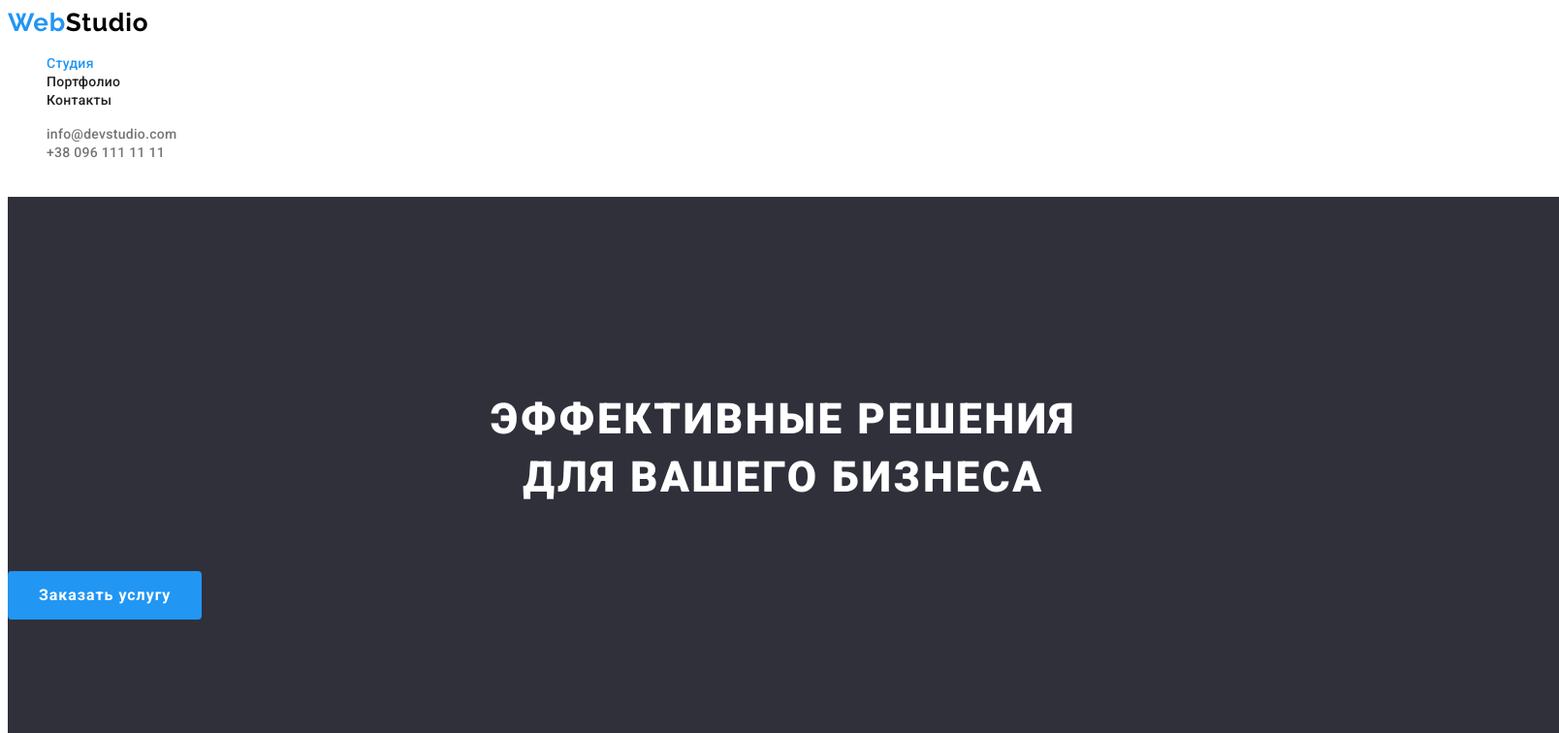
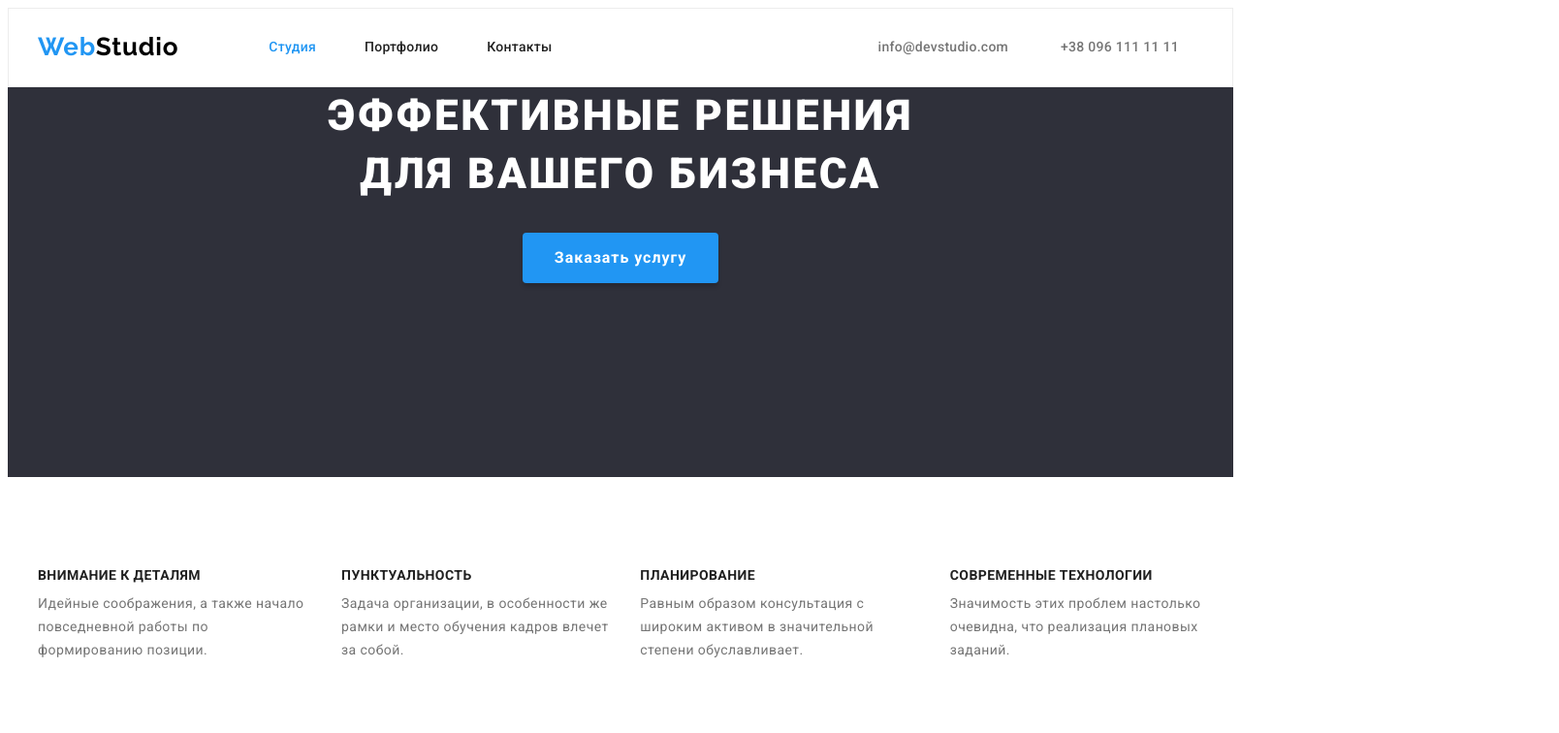
Before and after one commit to alinazolo/goit-markup-hw-03, a plain HTML site: page index.html in a window 1280 px wide. Shown: the top 756 px of the page at 97% size, 1608 px wide, since content can reach past the window. Drawn offline with Linux system fonts and the light colour scheme.

Commit message:
HW3 version2

```diff
--- a/index.html
+++ b/index.html
@@ -12,53 +12,61 @@
 </head>
 <body>
     <!-- Header -->
-    <header>
+    <header class="header">
+        <div class="container container-header">
         <a href="./index.html" class="logo">
             <span class="accent">Web</span>Studio</a>
         <nav>
-            <ul>
-                <li><a class="link nav current" href="./index.html">Студия</a></li>
-                <li><a class="link nav" href="./portfolio.html">Портфолио</a></li>
-                <li><a class="link nav" href="#">Контакты</a></li>
+            <ul class="items-nav">
+                <li class="item nav current"><a class="link" href="./index.html">Студия</a></li>
+                <li class="item nav"><a class="link" href="./portfolio.html">Портфолио</a></li>
+                <li class="item nav"><a class="link" href="#">Контакты</a></li>
             </ul>
         </nav>
-            <ul>
-                <li><a class="link contact" href="mailto:info@devstudio.com">info@devstudio.com</a></li>
-                <li><a class="link contact" href="tel:+380961111111">+38 096 111 11 11</a></li>
+            <ul class="items-contact">
+                <li class="contact"><a class="link" href="mailto:info@devstudio.com">info@devstudio.com</a></li>
+                <li class="contact"><a class="link" href="tel:+380961111111">+38 096 111 11 11</a></li>
             </ul>
+        </div>
     </header>
     <main>
+
         <!-- Hero -->
             <section class="hero">
-            <h1 class="title-hero">ЭФФЕКТИВНЫЕ РЕШЕНИЯ<br>ДЛЯ ВАШЕГО БИЗНЕСА</h1>
-            <button class="button-hero" type = "button" name = "button1">
+            <div class="container container-hero">
+            <h1 class="title-hero">ЭФФЕКТИВНЫЕ РЕШЕНИЯ ДЛЯ ВАШЕГО БИЗНЕСА</h1>
+            <button class="button button-hero" type = "button" name = "button1">
                Заказать услугу
               </button>
+            </div>
         </section>
         <!-- Advantage -->
-        <section>
+        <section class="section">
+            <div class="container">
             <h2 class="visually-hidden">Преимущества</h2>
-            <ul>
-                <li>
+            <ul class="items-advantage">
+                <li class="item-advantage">
                     <h3 class="title-advantage">Внимание к деталям</h3>
                     <p class="advantage">Идейные соображения, а также начало повседневной работы по формированию позиции.</p>
                 </li>
-                <li>
+                <li class="item-advantage">
                     <h3 class="title-advantage">Пунктуальность</h3>
                     <p class="advantage">Задача организации, в особенности же рамки и место обучения кадров влечет за собой.</p>
                 </li>
-                <li>
+                <li class="item-advantage">
                     <h3 class="title-advantage">Планирование</h3>
                     <p class="advantage">Равным образом консультация с широким активом в значительной степени обуславливает.</p>
                 </li>
-                <li>
+                <li class="item-advantage">
                     <h3 class="title-advantage">Современные технологии</h3>
                     <p class="advantage">Значимость этих проблем настолько очевидна, что реализация плановых заданий.</p>
                 </li>
             </ul>
+        </div>
         </section>
         <!-- About us -->
-       <section>
+       <section class="section">
+        <div class="container">
             <h2 class="title-about">Чем мы занимаемся</h2>
             <ul>
                 <li>
@@ -71,13 +79,15 @@
                  <img src="./images/box3.jpg" alt="работа за планшетом" width="370">
                 </li>
             </ul>
+        </div>
        </section>
        <!-- Team -->
-       <section class="team">
+       <section class="section team">
+        <div class="container">
            <h2 class="title-about">Наша команда</h2>
            <ul>
-               <li class="item-team">
-                <a class="link" href="#"><img src="./images/img1.jpg" alt="Сотрудник команды 1" width="270">
+               <li >
+                <a class="link item-team" href="#"><img src="./images/img1.jpg" alt="Сотрудник команды 1" width="270">
                     <h3 class="title-name">Игорь Демьяненко</h3>
                     <p class="about">Product Designer</p>
                 </a>
@@ -104,16 +114,19 @@
                 </a>
                </li>
            </ul>
+        </div>
        </section>
     </main>
     <!-- Footer -->
     <footer class="footer">
+       <div class="container container-footer">
           <a href="./index.html" class="logo footer"><span class="accent">Web</span>Studio</a>
         <address>
            <a class="link adress place" href="#">г. Киев, пр-т Леси Украинки, 26</a> <br>
            <a class="link adress" href="mailto:info@example.com">info@example.com</a> <br>
            <a class="link adress" href="tel:+380991111111">+38 099 111 11 11</a>
         </address>
+    </div>
     </footer>
 </body>
 </html>
--- a/styles.css
+++ b/styles.css
@@ -1,4 +1,50 @@
-/* Common */
+/* Normalize */
+html {
+	box-sizing: border-box;
+}
+*,
+*::after,
+*::before {
+	box-sizing: inherit;
+}
+ul {
+    margin: 0;
+    padding: 0;
+    list-style: none;
+}
+
+a {
+    display: inline-block;
+}
+
+h1,
+h2,
+h3,
+h4,
+h5,
+h6,
+p {
+	margin-top: 0;
+
+}
+.link {
+	text-decoration: none;
+	color: inherit;
+}
+img {
+	display: block;
+	max-width: 100%;
+	height: auto;
+}
+
+address {
+	font-style: normal;
+}
+
+.button {
+    border: 1px solid transparent;
+}
+/* Variables */
 :root {
     --main-text-color: #757575;
     --title-text-color: #212121;
@@ -11,13 +57,9 @@
 body {
     font-family: Roboto, sans-serif;
     background-color: #FFFFFF;
+
 }
-li {
-    list-style: none;
-}
-.link {
-    text-decoration: none;
-}
+
 .visually-hidden {
     position: absolute;
     width: 1px;
@@ -32,9 +74,30 @@ li {
     overflow: hidden;
 }
 
+.section {
+    padding-bottom: 94px;
+}
+
+.section:nth-child(even) {
+    padding-top: 94px;
+}
+.container {
+    width: 100%;
+    max-width: 1202px;
+    margin: 0 auto;
+}
 /* Header */
+.header {
+    border: 1px solid #ECECEC;
+}
+.container-header {
+    display: flex;
+    align-items: center;
+
+}
 /*logo */
 .logo {
+margin-right: 68px;
 font-family: 'Raleway', sans-serif;
 font-weight: 700;
 font-size: 26px;
@@ -48,13 +111,21 @@ text-decoration: none;
 }
 
 /* nav */
+
+.items-nav {
+    display: flex;
+}
 .nav {
+    display: inline-block;
+    padding: 32px 25px;
+
     font-size: 14px;
     font-weight: 500;
     line-height: 1.14;
     letter-spacing: 0.02em;
     color: var(--title-text-color);
 }
+
 .nav.current {
 color: var(--accent-color);
 }
@@ -64,7 +135,14 @@ color: var(--accent-color);
 }
 
  /* adress */
+
+ .items-contact {
+    margin-left: auto;
+ }
  .contact {
+display: inline-block;
+padding: 32px 25px;
+
 font-size: 14px;
 font-weight: 500;
 line-height: 1.1;
@@ -81,24 +159,35 @@ color: var(--accent-color);
 
 /* Hero */
 .hero {
-height: 600px;
-width: 1600px;
 background-color: var(--secondary-background);
+text-align: center;
+}
+.container-hero {
+    width: 696px;
 }
 
 .title-hero {
+  margin-bottom: 30px;
+
   text-transform: uppercase;
   font-weight: 900;
   font-size: 44px;
   line-height: 1.36;
-text-align: center;
   letter-spacing: 0.06em;
   color: #FFFFFF;
 
-padding: 200px 452px 30px 452px;
+
 }
 
 .button-hero {
+  background-color: var(--accent-color);
+  padding: 10px 32px;
+  min-width: 200px;
+  border-radius: 4px;
+  cursor: pointer;
+  box-shadow: 0px 4px 4px rgba(0, 0, 0, 0.15);
+  margin-bottom: 200px;
+
   font-family: inherit;
   font-weight: 700;
   font-size: 16px;
@@ -107,11 +196,7 @@ text-align: center;
   letter-spacing: 0.06em;
   color: #FFFFFF;
 
-background-color: var(--accent-color);
-padding: 10px 32px;
-border-radius: 4px;
-border: none;
-cursor: pointer;
+
 }
 
 .button-hero:hover {
@@ -120,37 +205,57 @@ cursor: pointer;
 
 /* Advantage */
 
+.items-advantage {
+    display: flex
+}
+
+.item-advantage:not(:first-child) {
+    margin-left: 30px;
+  }
+
 .title-advantage {
+    margin-bottom: 10px;
+
     font-size: 14px;
     line-height: 1.14;
     letter-spacing: 0.03em;
     text-transform: uppercase;
     color: var(--title-text-color);
+
 }
 .advantage {
+  margin-bottom: 0;
+
   font-size: 14px;
   line-height: 1.71;
   letter-spacing: 0.03em;
   color: var(--main-text-color);
+
 }
 
 /* Abou us */
 .title-about {
+  margin-bottom: 50px;
   font-size: 36px;
   line-height: 1.16;
   text-align: center;
   letter-spacing: 0.03em;
   color: var(--title-text-color);
+
+
 }
 
 .team {
     background-color: var(--primary-color);
+
 }
 
 .item-team {
+    min-width: 270px;
     background-color: #FFFFFF;
     text-align: center;
     letter-spacing: 0.03em;
+
 
 }
 .title-name {
@@ -181,7 +286,6 @@ color: var(--title-text-color);
 background-color: var(--primary-color);
 padding: 6px 22px;
 border-radius: 4px;
-border: none;
 cursor: pointer;
 }
 
@@ -213,7 +317,13 @@ color: var(--main-text-color);
 .footer {
     background-color: var(--secondary-background);
 }
+
+.container-footer{
+    padding: 60px 0;
+}
+
 .logo.footer {
+    margin-bottom: 20px;
     color: #FFFFFF;
 }
 .adress {
@@ -221,7 +331,6 @@ font-size: 14px;
 line-height: 1.71;
 letter-spacing: 0.03em;
 color: rgba(255, 255, 255, 0.6);
-font-style: normal
 }
 .place {
     color: #FFFFFF;
```
Also changed, not shown: portfolio.html (+12 -8 lines). Lines whose indentation alone changed are shown as unchanged.
